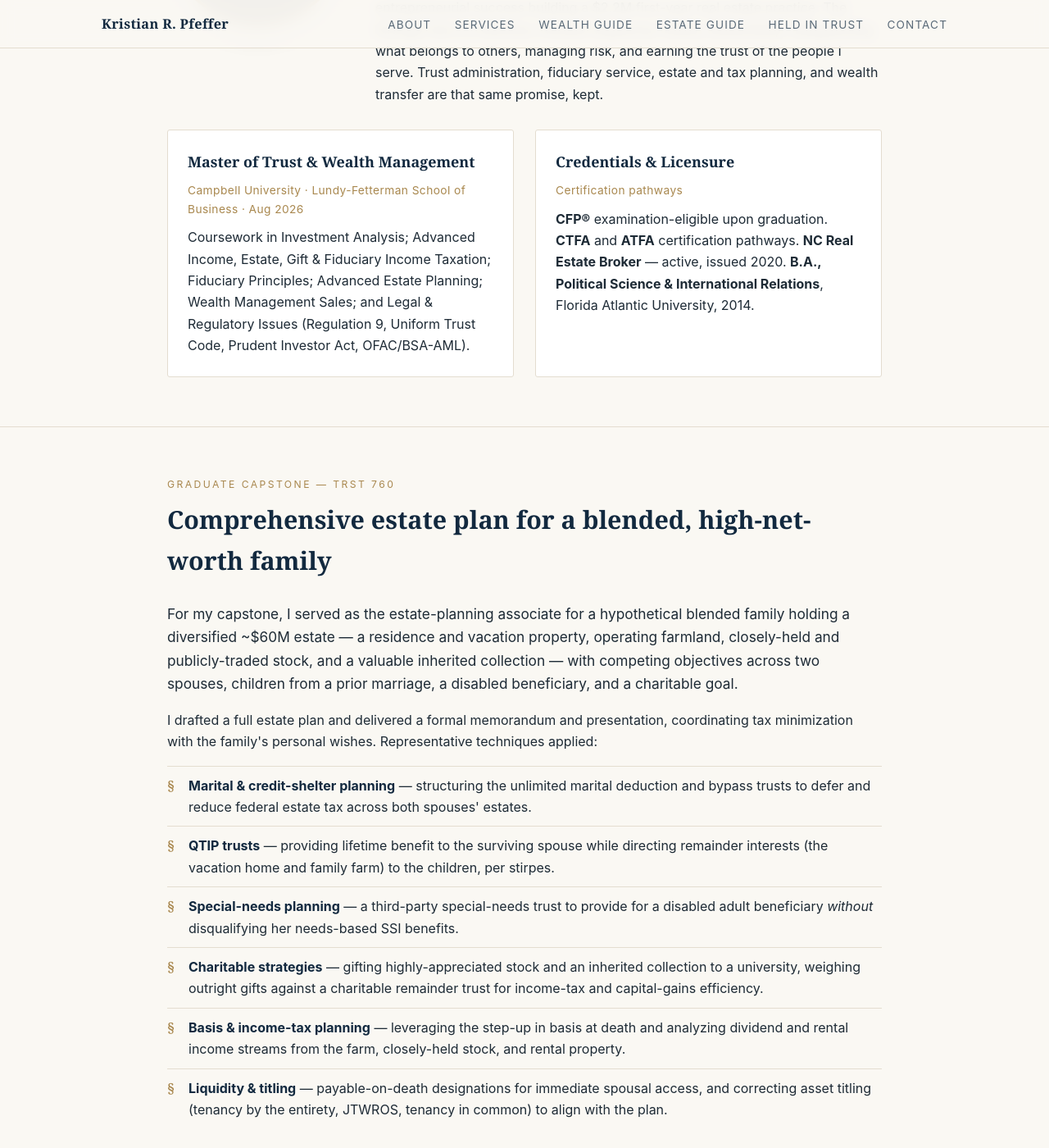
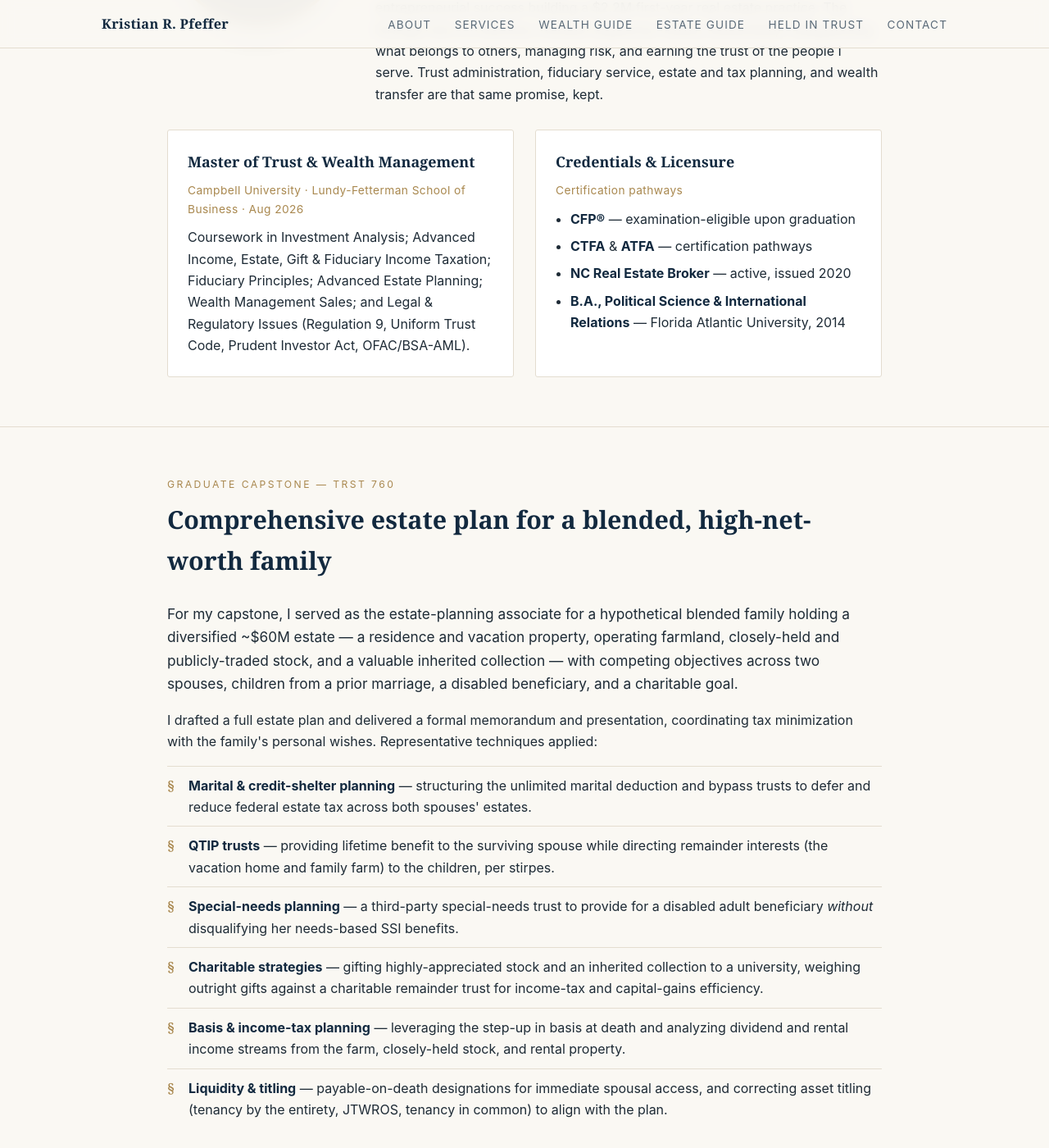
Before and after one commit to pfefferkris/pfefferkris.github.io, a Jekyll site: the page index.html, which Jekyll copies as it is, in a window 1280 px wide and 1400 px high, scrolled down 918 px. Shown: the whole window at 82% size. Built offline with Jekyll 4.4.1, drawn with Linux system fonts in a browser that asks for light colours; grey boxes are pictures that could not be loaded.

Commit message:
Swap headshot to cleaner PNG; make Credentials & Licensure a bullet list
Co-Authored-By: Claude Opus 4.8 <noreply@anthropic.com>
Claude-Session: https://claude.ai/code/session_01KF8tiNcQ4sruoqSmxpyMxW

```diff
--- a/index.html
+++ b/index.html
@@ -108,6 +108,10 @@
   .card{background:var(--card); border:1px solid var(--line); border-radius:3px; padding:24px}
   .card h3{margin:0 0 8px; font-size:1.12rem; color:var(--navy)}
   .card .sub{color:var(--gold); font-size:.86rem; margin:0 0 10px; letter-spacing:.03em}
+  .creds{margin:0; padding-left:18px}
+  .creds li{margin:0 0 7px; color:var(--ink)}
+  .creds li:last-child{margin-bottom:0}
+  .creds b{color:var(--navy)}
 
   /* Competencies */
   .tags{display:flex; flex-wrap:wrap; gap:9px}
@@ -206,7 +210,7 @@
     <h2>Safeguarding what belongs to others</h2>
     <div class="about-top">
       <div class="about-portrait">
-        <img src="img/headshot.jpg" width="300" height="300" alt="Kristian R. Pfeffer, Trust &amp; Wealth Management" loading="lazy">
+        <img src="img/headshot.png" width="300" height="300" alt="Kristian R. Pfeffer, Trust &amp; Wealth Management" loading="lazy">
       </div>
       <div class="about-bio">
         <p class="lead" style="margin-top:0">I am a Master of Trust and Wealth Management (MTWM) candidate at Campbell University — the nation's only graduate program of its kind — with advanced training in trust administration, fiduciary principles, estate and gift taxation, investment analysis, and wealth-transfer planning for high-net-worth individuals and families.</p>
@@ -223,7 +227,12 @@
       <div class="card">
         <h3>Credentials &amp; Licensure</h3>
         <p class="sub">Certification pathways</p>
-        <p style="margin:0"><b>CFP®</b> examination-eligible upon graduation. <b>CTFA</b> and <b>ATFA</b> certification pathways. <b>NC Real Estate Broker</b> — active, issued 2020. <b>B.A., Political Science &amp; International Relations</b>, Florida Atlantic University, 2014.</p>
+        <ul class="creds">
+          <li><b>CFP®</b> — examination-eligible upon graduation</li>
+          <li><b>CTFA</b> &amp; <b>ATFA</b> — certification pathways</li>
+          <li><b>NC Real Estate Broker</b> — active, issued 2020</li>
+          <li><b>B.A., Political Science &amp; International Relations</b> — Florida Atlantic University, 2014</li>
+        </ul>
       </div>
     </div>
   </div>
```
Also changed, not shown: 2 other files.
